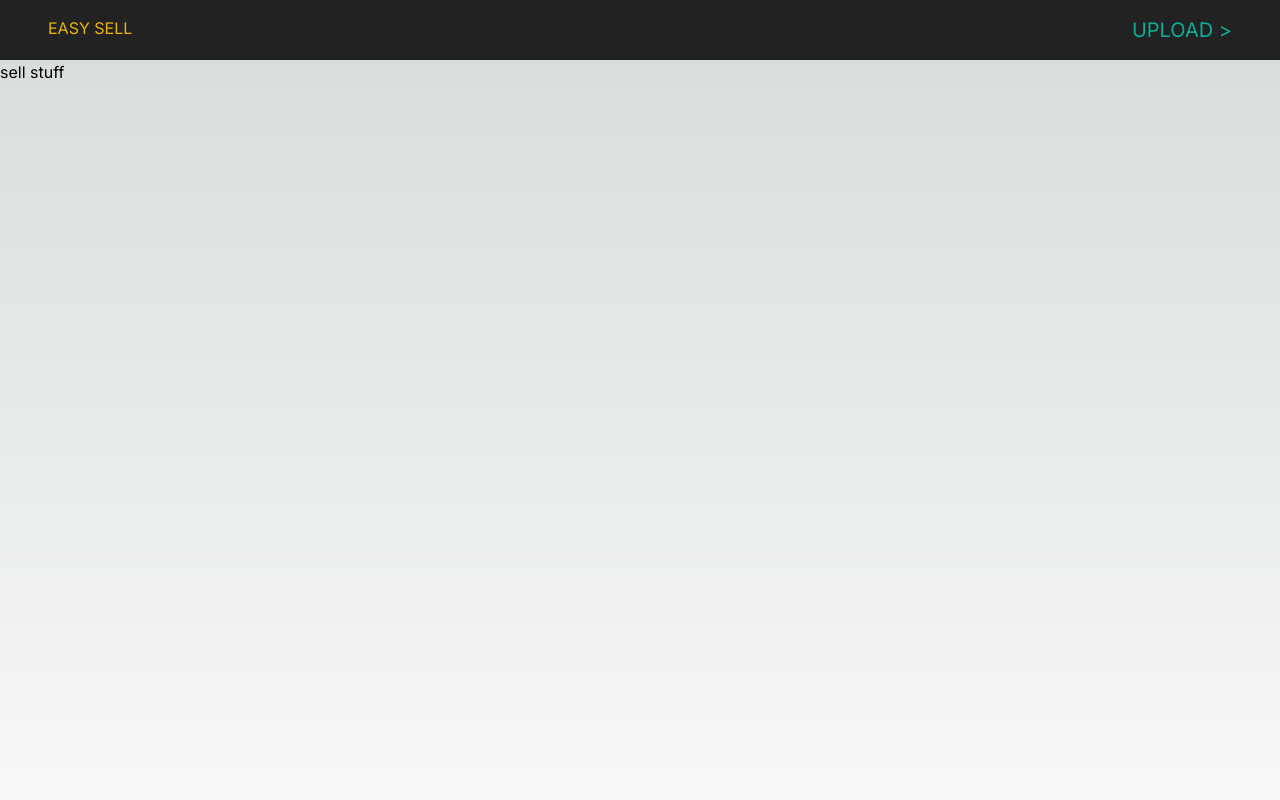
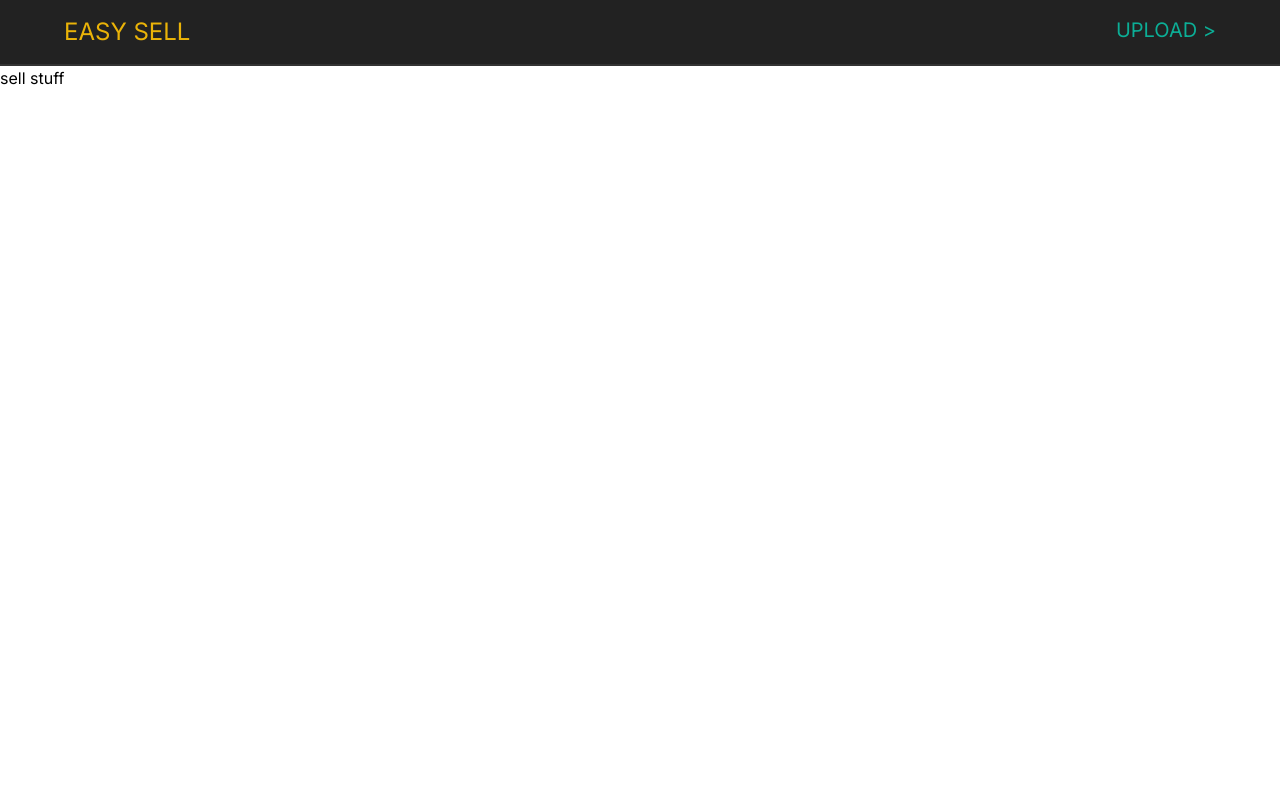
Before and after one commit to mjr2595/sell-stuff, a Next.js app: page / in a window 1280 px wide. Shown: the top 800 px of the page. Built offline with nearby package versions, Linux system fonts and the light colour scheme.

Commit message:
Added optional font param for header and footer

```diff
--- a/app/globals.css
+++ b/app/globals.css
@@ -2,28 +2,32 @@
 @tailwind components;
 @tailwind utilities;
 
-:root {
-  --foreground-rgb: 0, 0, 0;
-  --background-start-rgb: 214, 219, 220;
-  --background-end-rgb: 255, 255, 255;
-}
+@layer base {
+  h1 {
+    @apply text-2xl m-0 p-0;
+  }
 
-@media (prefers-color-scheme: dark) {
-  :root {
-    --foreground-rgb: 255, 255, 255;
-    --background-start-rgb: 0, 0, 0;
-    --background-end-rgb: 0, 0, 0;
+  button {
+    @apply bg-pink-300 px-7 py-2 rounded-xl text-xl shadow-xl shadow-gray-300 hover:bg-pink-500;
   }
-}
 
-body {
-  color: rgb(var(--foreground-rgb));
-  background: linear-gradient(
-      to bottom,
-      transparent,
-      rgb(var(--background-end-rgb))
-    )
-    rgb(var(--background-start-rgb));
+  input {
+    @apply border-2 w-full rounded-lg h-12 outline-dashed outline-green-951;
+  }
+
+  textarea {
+    @apply border-2 w-full rounded-lg h-16 outline-dashed outline-green-951;
+  }
+
+  header {
+    padding: 16px;
+    border-bottom: 2px solid #333;
+    background: hsl(345, 71%, 90%);
+  }
+
+  label {
+    @apply text-2xl text-gray-952;
+  }
 }
 
 @layer utilities {
--- a/app/layout.tsx
+++ b/app/layout.tsx
@@ -19,9 +19,9 @@ export default function RootLayout({
   return (
     <html lang="en">
       <body className={inter.className}>
-        <Header font="inter" />
+        <Header />
         {children}
-        <Footer font="inter" />
+        <Footer />
       </body>
     </html>
   );
--- a/components/Footer.tsx
+++ b/components/Footer.tsx
@@ -1,4 +1,4 @@
-const Footer = ({ font }: { font: string }) => {
+const Footer = ({ font }: { font?: string }) => {
   return (
     <footer className="py-12 bg-gray-952 text-gray-953">
       <div
--- a/components/Header.tsx
+++ b/components/Header.tsx
@@ -1,6 +1,6 @@
 import Link from "next/link";
 
-const Header = ({ font }: { font: string }) => {
+const Header = ({ font }: { font?: string }) => {
   return (
     <header className="py-2 bg-gray-952 ">
       <div className="max-w-[100rem] px-12 mx-auto flex justify-between">
```
